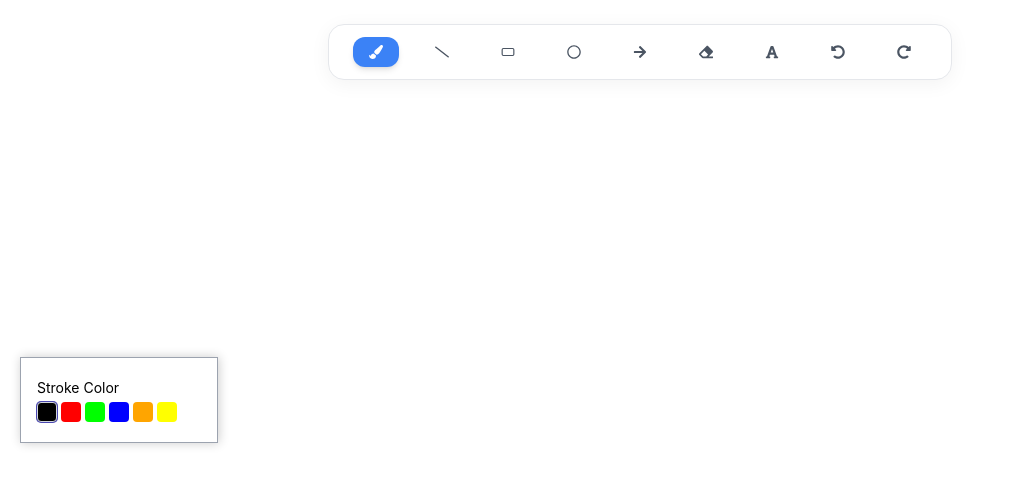
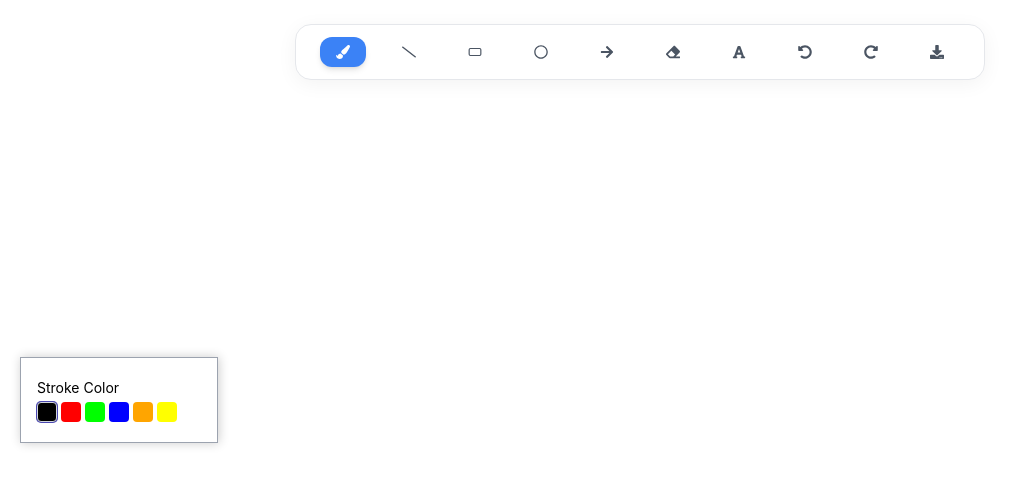
Before and after one commit to Hebion432/Riffboard, a React (Create React App) app: page / in a window 1280 px wide. Shown: the top 486 px of the page, without its empty margins (0-1031 px from the left). Built offline with nearby package versions, Linux system fonts and the light colour scheme.

Commit message:
Download button added

```diff
--- a/src/Components/Toolbar/index.js
+++ b/src/Components/Toolbar/index.js
@@ -13,6 +13,7 @@ import {
   FaFont,
   FaRedoAlt,
   FaUndoAlt,
+  FaDownload,
 } from "react-icons/fa";
 import { LuRectangleHorizontal } from "react-icons/lu";
 import boardContext from "../../store/board-context";
@@ -21,6 +22,16 @@ import { TOOL_ITEMS } from "../../constants";
 function Toolbar() {
   const { activeToolItem, changeToolHandler, undo, redo } =
     useContext(boardContext); // now ye dono boardContext mei define hone chaiye and in function ka implementaion BoardProvider.js mei hone chaiye and pass them in value field then jaha bhi mujhe use karna hai wrap it's component (e.g toolbar ) in BoardProvider and use these function inside that component
+
+  const handleDownloadClick = () => {
+    //exact yahi tarika hai download karne ka
+    const canvas = document.getElementById("canvas");
+    const data = canvas.toDataURL("imgage/jpeg"); //get the data
+    const anchor = document.createElement("a"); // make an anchor tag
+    anchor.href = data; // give data as href
+    anchor.download = "board.jpeg";
+    anchor.click();
+  };
 
   return (
     <div className={classes.container}>
@@ -86,6 +97,9 @@ function Toolbar() {
       <div className={classes.toolItem} onClick={redo}>
         <FaRedoAlt />
       </div>
+      <div className={classes.toolItem} onClick={handleDownloadClick}>
+        <FaDownload />
+      </div>
     </div>
   );
 }
```
